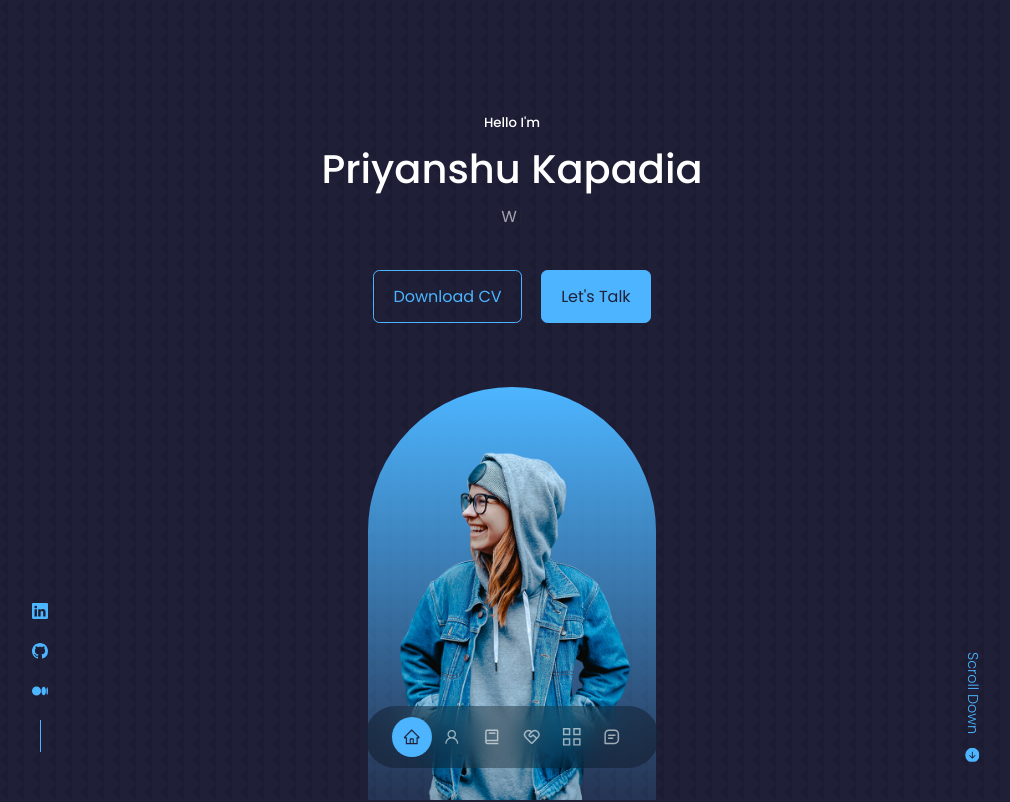
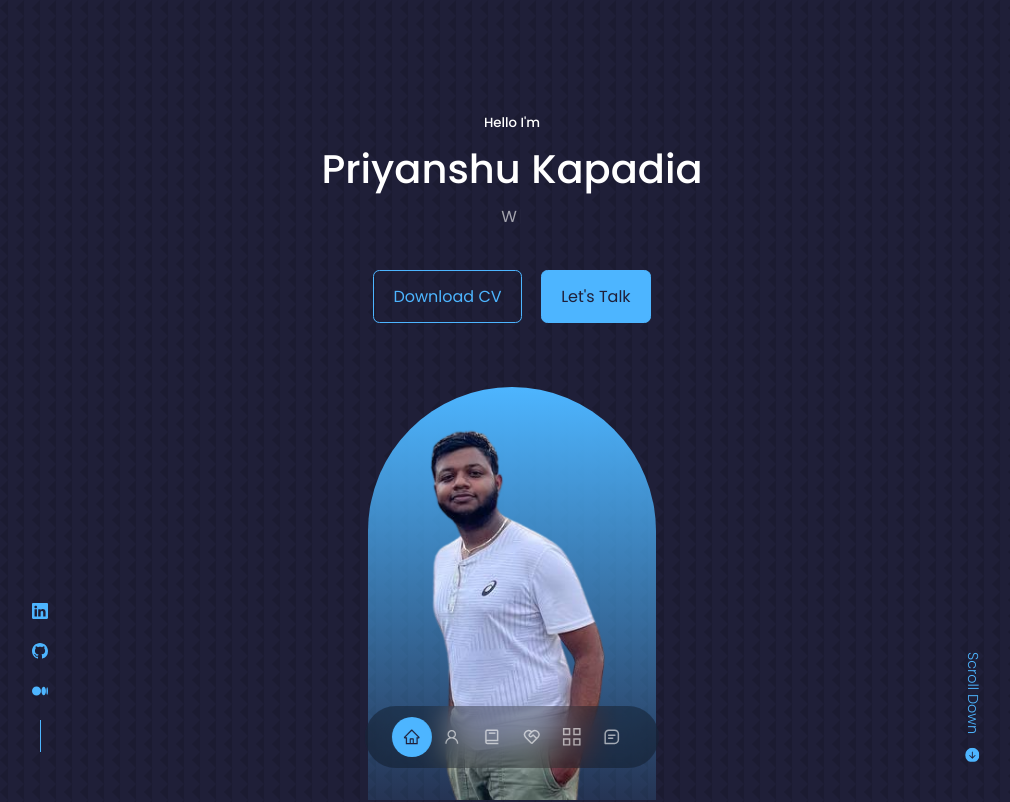
Before and after one commit to Priyanshu-Kapadia/PortFolio, a React (Vite) app: page / in a window 1280 px wide. Shown: the top 802 px of the page, without its empty margins (128-1138 px from the left). Built offline with nearby package versions, Linux system fonts and the light colour scheme.

Commit message:
Header Photo

```diff
--- a/src/components/header/Header.jsx
+++ b/src/components/header/Header.jsx
@@ -1,7 +1,8 @@
 import React from 'react'
 import CTA from './CTA'
 import './header.css'
-import ME from '../../assets/me.png'
+// import ME from '../../assets/me.png'
+import ME from '../../assets/1_photo.png'
 import HeaderSocials from './HeaderSocials'
 import { BsFillArrowDownCircleFill } from 'react-icons/bs'
 import TypewriterComponent from 'typewriter-effect'
--- a/src/components/header/header.css
+++ b/src/components/header/header.css
@@ -51,7 +51,9 @@ header {
   margin-top: 4rem;
   border-radius: 12rem 12rem 0 0;
   overflow: hidden;
-  padding: 4rem 1.5rem 1.5rem 1.5rem;
+  /* padding: 4rem 1.5rem 1.5rem 1.5rem; */
+  padding: 1rem;
+  padding-left: 35px;
 }
 
 /* === SCROOL DOWN === */
```
Also changed, not shown: src/assets/1_photo.png (added), src/assets/me_photo.png (added).
